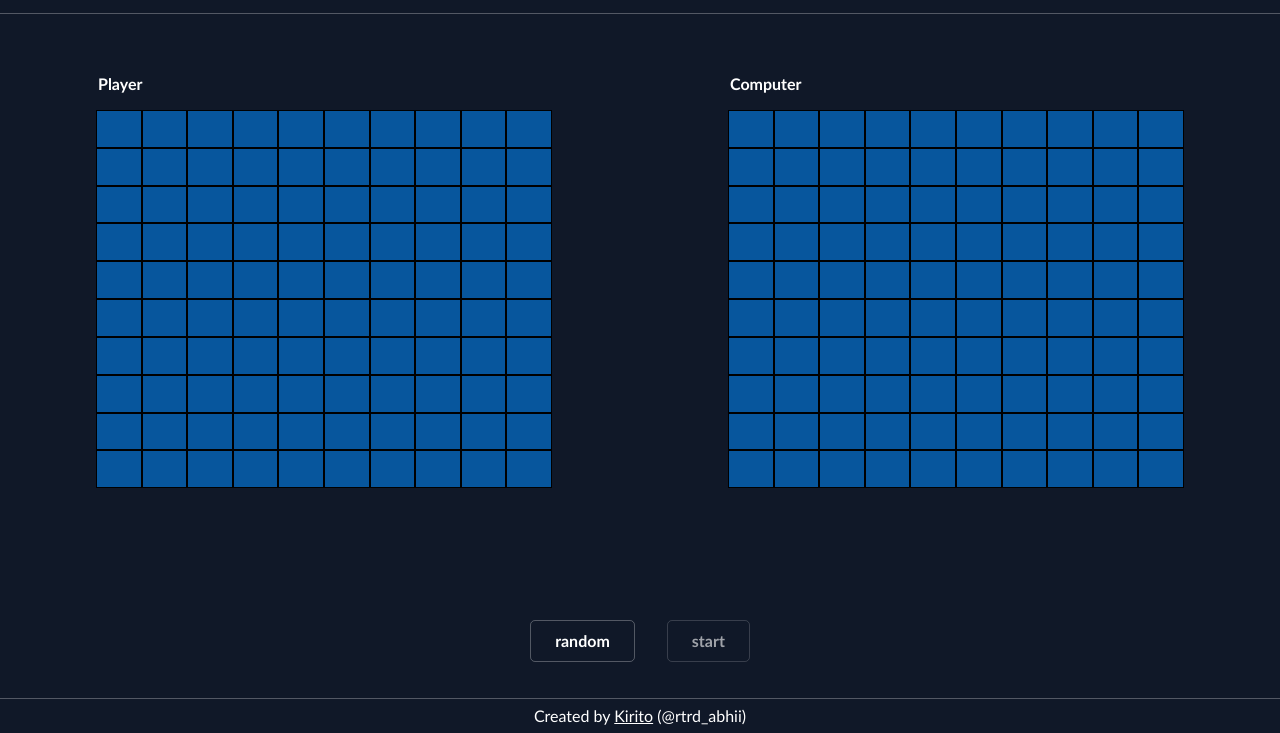
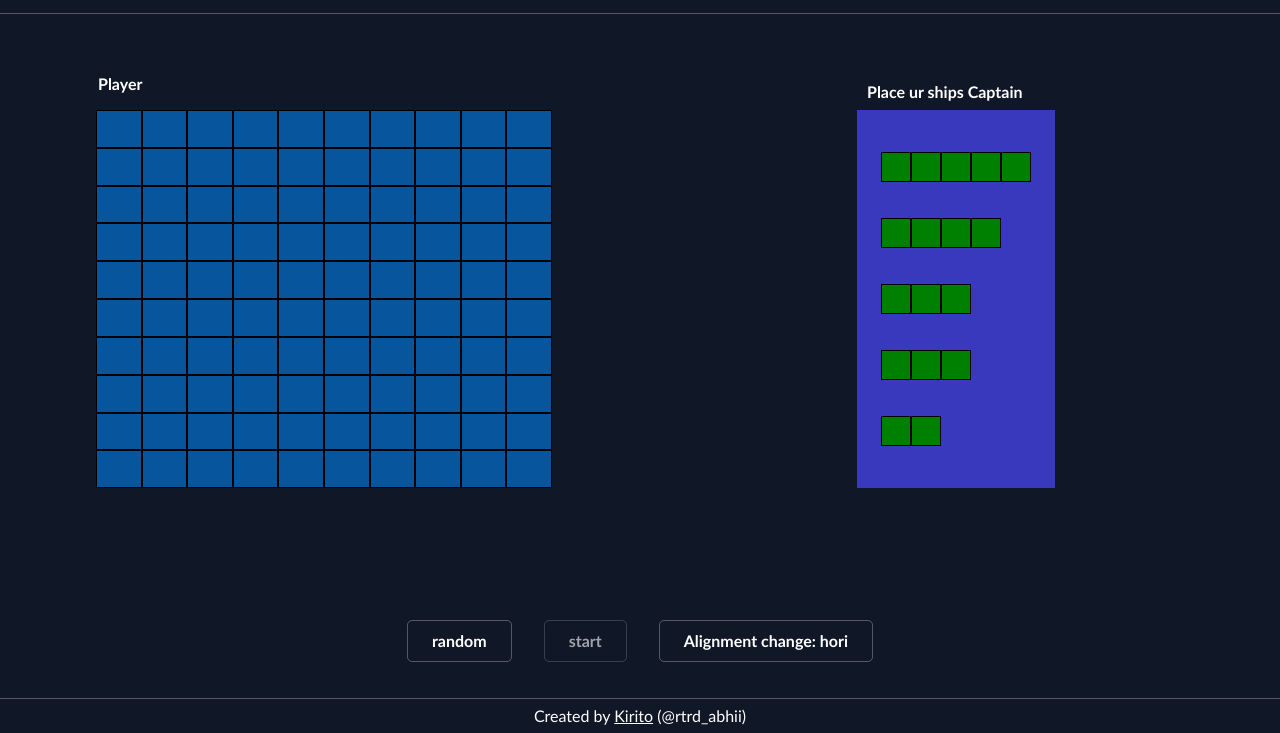
Before and after one commit to Kirito-exe/Battleship, a website built with webpack: page src/template.html in a window 1280 px wide. Shown: the part 67-800 px from the top of the page. Built offline with nearby package versions, Linux system fonts and the light colour scheme.

Commit message:
added drag and drop feature and modified the ui

```diff
--- a/src/modules/DOM.js
+++ b/src/modules/DOM.js
@@ -10,6 +10,7 @@ export function createBoard(player) {
       cell.dataset.x = j;
       cell.dataset.y = i;
       cell.className = "cell";
+      cell.draggable = false;
       cell.addEventListener("click", () => {
         player.board.receiveAttack([j, i]);
         cell.disabled = true;
@@ -20,6 +21,36 @@ export function createBoard(player) {
           if (player.board.board[i][j].ship.isSunk()) {
             isSunkDisplay(board, player);
           }
+        }
+      });
+      cell.addEventListener("dragover", (e) => {
+        e.preventDefault();
+      });
+      cell.addEventListener("drop", (event) => {
+        console.log("i ran");
+        event.preventDefault();
+        const name = event.dataTransfer.getData("name");
+        const ship = document.querySelector(`#${name}`);
+        if (ship.draggable === false) {
+          return;
+        }
+        const len = event.dataTransfer.getData("length");
+        const alignment = event.dataTransfer.getData("alignment");
+        console.log(name, len, alignment, [cell.dataset.x, cell.dataset.y]);
+        const condition = player.board.placeShip(
+          [parseInt(cell.dataset.x), parseInt(cell.dataset.y)],
+          name,
+          parseInt(len),
+          alignment,
+        );
+        console.log(condition);
+        if (condition) {
+          ship.draggable = false;
+        }
+        placeShipsRender(player);
+        if (player.board.shipsArr.length === 5) {
+          const start = document.querySelector("#start");
+          start.disabled = false;
         }
       });
     }
@@ -130,3 +161,45 @@ export function winningDialog(player) {
   div.textContent = `${player.name} won!`;
   dialog.showModal();
 }
+export function dragElements(alignment, player) {
+  let box = document.querySelector(".placementContainer");
+  if (box === null) {
+    box = document.createElement("div");
+    container.appendChild(box);
+  }
+  box.textContent = "";
+  box.className = "placementContainer";
+  box.appendChild(createShip("carrier", 5, alignment, player));
+  box.appendChild(createShip("battleship", 4, alignment, player));
+  box.appendChild(createShip("destroyer", 3, alignment, player));
+  box.appendChild(createShip("submarine", 3, alignment, player));
+  box.appendChild(createShip("patrol", 2, alignment, player));
+}
+function createShip(name, length, alignment, player) {
+  const ship = document.createElement("div");
+  ship.className = "placementShip";
+  ship.draggable = true;
+  ship.id = name;
+  console.log(player.board.shipsArr.map((ship) => ship.name));
+  console.log(name);
+  console.log(
+    player.board.shipsArr.map((shipele) => shipele.name).includes(name),
+  );
+  if (player.board.shipsArr.map((shipele) => shipele.name).includes(name)) {
+    console.log("i ran");
+    ship.draggable = false;
+  }
+  ship.addEventListener("dragstart", (event) => {
+    event.dataTransfer.setData("name", name);
+    event.dataTransfer.setData("length", length);
+    event.dataTransfer.setData("alignment", alignment);
+  });
+  if (alignment === "hori") ship.style.gridAutoFlow = "column";
+  else ship.style.gridAutoFlow = "row";
+  for (let i = 0; i < length; i++) {
+    const cell = document.createElement("div");
+    cell.className = "placingCell";
+    ship.appendChild(cell);
+  }
+  return ship;
+}
--- a/src/modules/gameController.js
+++ b/src/modules/gameController.js
@@ -2,6 +2,7 @@ import { realPlayer, computer } from "./players.js";
 import {
   createBoard,
   disableBoard,
+  dragElements,
   enableBoard,
   placeShipsRender,
   renderBoard,
@@ -12,8 +13,14 @@ export function gameController() {
   const container = document.querySelector(".container");
   const random = document.createElement("button");
   const start = document.createElement("button");
+  const align = document.createElement("button");
+  let globalAlign = "hori";
+  const clear = document.createElement("button");
+  align.textContent = `Alignment change: ${globalAlign}`;
+  clear.textContent = "clear";
   buttons.textContent = "";
   start.textContent = "start";
+  start.id = "start";
   container.textContent = "";
   random.textContent = "random";
   buttons.appendChild(random);
@@ -22,7 +29,6 @@ export function gameController() {
   const comp = new computer("Computer");
   const p1 = new realPlayer("Player");
   createBoard(p1);
-  createBoard(comp);
   let active = p1;
   let inactive = comp;
   async function playRound() {
@@ -68,9 +74,15 @@ export function gameController() {
   //   inactive = temp;
   // }
 
+  align.addEventListener("click", () => {
+    globalAlign = globalAlign === "hori" ? "vert" : "hori";
+    align.textContent = `Alignment change: ${globalAlign}`;
+    dragElements(globalAlign, p1);
+  });
+  buttons.appendChild(align);
   function placeShip() {
+    dragElements(globalAlign, p1);
     random.addEventListener("click", () => {
-      start.disabled = false;
       p1.board.delAllShips();
       p1.randomShipPlace("carrier", 5, randomAlignment());
       p1.randomShipPlace("battleship", 4, randomAlignment());
@@ -78,14 +90,18 @@ export function gameController() {
       p1.randomShipPlace("submarine", 3, randomAlignment());
       p1.randomShipPlace("patrol", 2, randomAlignment());
       placeShipsRender(p1);
+      start.disabled = false;
     });
   }
   function flowControl() {
-    start.disabled = true;
     disableBoard(p1);
     disableBoard(comp);
+    start.disabled = true;
     placeShip();
+    const placementContainer = document.querySelector(".placementContainer");
     start.addEventListener("click", () => {
+      createBoard(comp);
+      container.removeChild(placementContainer);
       startGame();
       random.disabled = true;
       start.disabled = true;
--- a/src/modules/gameboard.js
+++ b/src/modules/gameboard.js
@@ -34,11 +34,11 @@ export default class Gameboard {
     const [y, x] = startCoords;
     if (!isSafeMove(startCoords)) throw new RangeError("bad start coords");
     if (alignment === "hori") {
-      if (!isSafeMove([x, y + shiplen])) {
+      if (!isSafeMove([x, y + shiplen - 1])) {
         return false;
       }
     } else if (alignment === "vert") {
-      if (!isSafeMove([x + shiplen, y])) {
+      if (!isSafeMove([x + shiplen - 1, y])) {
         return false;
       }
     } else {
@@ -46,6 +46,7 @@ export default class Gameboard {
     }
     for (let i = 0; i < shiplen; i++) {
       if (alignment === "hori") {
+        console.log([x, y + i]);
         if (this.#board[x][y + i].ship !== null) {
           return false;
         }
--- a/src/style.css
+++ b/src/style.css
@@ -102,3 +102,32 @@ a {
   font-size: 2em;
   font-weight: bold;
 }
+
+.placementShip {
+  display: grid;
+}
+.placingCell {
+  width: 30px;
+  height: 30px;
+  background-color: green;
+  border: 0.3px solid black;
+}
+.placementContainer {
+  display: grid;
+  grid-template-rows: repeat(5, 1fr);
+  justify-items: start;
+  align-items: center;
+  margin: 3em;
+  padding: 1.5em;
+  justify-self: center;
+  background-color: rgb(57, 57, 189);
+  position: relative;
+}
+.placementContainer::before {
+  content: "Place ur ships Captain";
+  font-weight: bold;
+  position: absolute;
+  top: -30px;
+  left: 10px;
+  color: white;
+}
```
